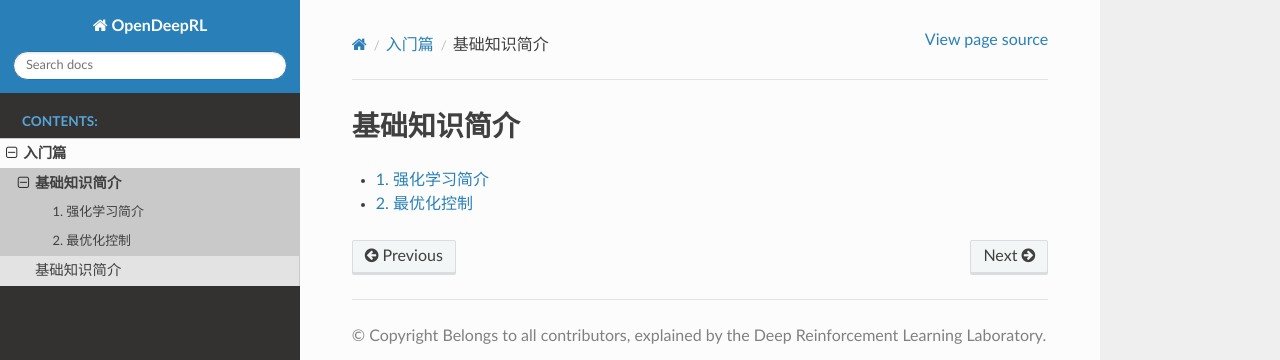
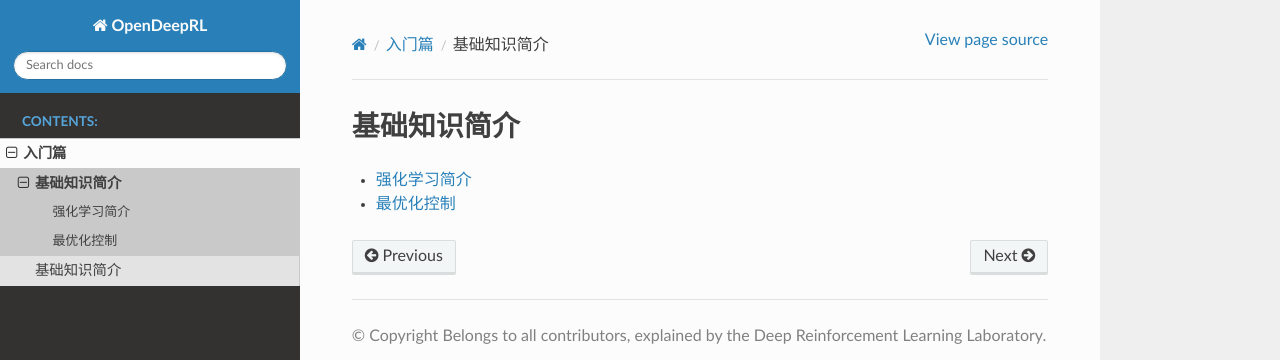
Before and after one commit to NeuronDance/OpenDeepRL, a Sphinx documentation site: the page built from source/beginning/Introduction/contents.rst, in a window 1280 px wide. Shown: the top 360 px of the page. Built offline with Sphinx 7.4.7 and the Read the Docs theme 2.0.0, drawn with Linux system fonts in a browser that asks for light colours.

Commit message:
update introduction chapter

```diff
--- a/source/beginning/Environment/contents.rst
+++ b/source/beginning/Environment/contents.rst
@@ -3,6 +3,5 @@
 
 .. toctree::
     :maxdepth: 2
-    :numbered: 2
 
     Gym
--- a/source/beginning/Introduction/contents.rst
+++ b/source/beginning/Introduction/contents.rst
@@ -3,7 +3,6 @@
 
 .. toctree::
     :maxdepth: 2
-    :numbered: 2
 
     ReinforcementLearning
     OptimizeControl
--- a/source/beginning/index.rst
+++ b/source/beginning/index.rst
@@ -3,7 +3,6 @@
 
 .. toctree::
     :maxdepth: 2
-    :numbered: 2
 
     Introduction/contents
     Environment/contents
```
